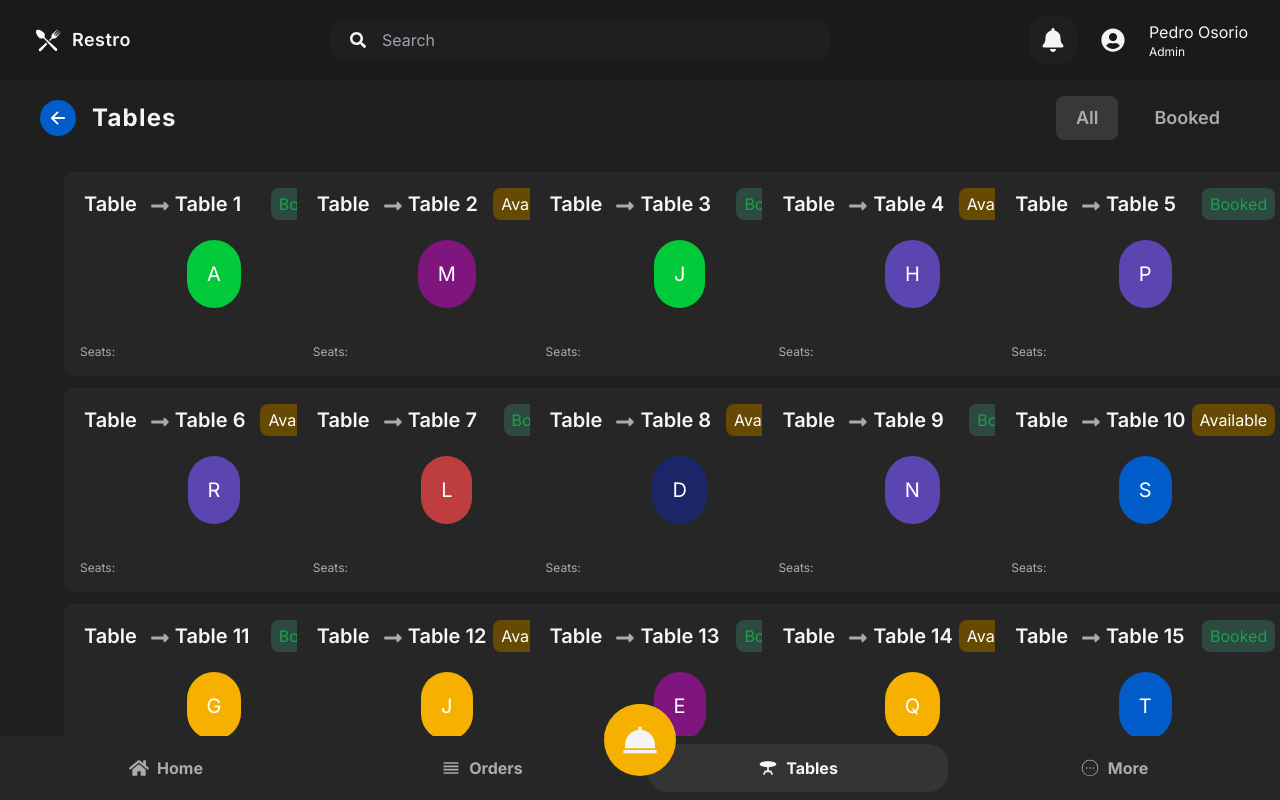
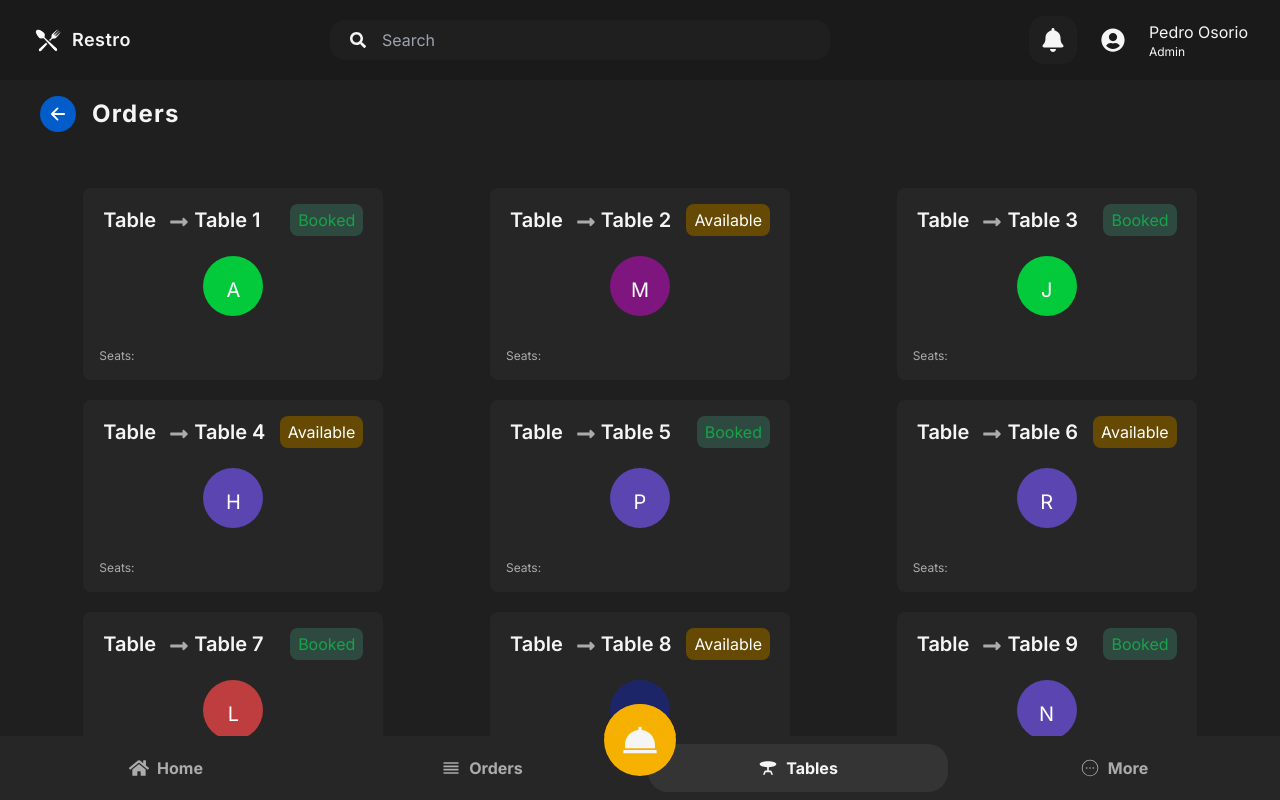
Before and after one commit to PPOSM1993/pos_react_node_js, a React (Vite) app in the folder pos-frontend/: page /tables in a window 1280 px wide. Built offline with nearby package versions, Linux system fonts and the light colour scheme.

Commit message:
Se realiza trabajo de modal y se hacen mejoras a Tables

```diff
--- a/pos-frontend/package.json
+++ b/pos-frontend/package.json
@@ -12,6 +12,7 @@
   "dependencies": {
     "@tanstack/react-query": "^5.84.1",
     "axios": "^1.9.0",
+    "framer-motion": "^12.23.12",
     "notistack": "^3.0.2",
     "react": "^19.1.0",
     "react-dom": "^19.1.0",
--- a/pos-frontend/src/components/shared/BottomNav.jsx
+++ b/pos-frontend/src/components/shared/BottomNav.jsx
@@ -4,7 +4,8 @@ import { MdOutlineReorder, MdTableBar } from "react-icons/md";
 import { CiCircleMore } from "react-icons/ci";
 import { BiSolidDish } from "react-icons/bi";
 import { useNavigate, useLocation } from "react-router-dom";
-import Modal from "./Modal";
+import { Modal } from "../../index";
+
 import { useDispatch } from "react-redux";
 //import { setCustomer } from "../../redux/slices/customerSlice";
 
@@ -12,11 +13,26 @@ const BottomNav = () => {
     const navigate = useNavigate();
     const location = useLocation();
     //const dispatch = useDispatch();
+
     const [isModalOpen, setIsModalOpen] = useState(false);
+    const [guestCount, setGuestCount] = useState(0);
+    const [name, setName] = useState("");
+    const [phone, setPhone] = useState("");
 
     const openModal = () => setIsModalOpen(true);
     const closeModal = () => setIsModalOpen(false);
+
+    const increment = () => {
+        if (guestCount >= 6) return;
+        setGuestCount((prev) => prev + 1);
+    }
+    const decrement = () => {
+        if (guestCount <= 0) return;
+        setGuestCount((prev) => prev - 1);
+    }
+
     const isActive = (path) => location.pathname === path;
+
     return (
         <>
             <div className="fixed bottom-0 left-0 right-0 bg-[#262626] p-2 h-16 flex justify-around">
@@ -43,7 +59,7 @@ const BottomNav = () => {
                 >
                     <MdTableBar className="inline mr-2" size={20} /> <p>Tables</p>
                 </button>
-                <button  className="flex items-center justify-center font-bold text-[#ababab] w-[300px]">
+                <button className="flex items-center justify-center font-bold text-[#ababab] w-[300px]">
                     <CiCircleMore className="inline mr-2" size={20} /> <p>More</p>
                 </button>
 
@@ -54,6 +70,39 @@ const BottomNav = () => {
                 >
                     <BiSolidDish size={40} />
                 </button>
+
+
+                <Modal isOpen={isModalOpen} onClose={closeModal} title="Create Order">
+                    <div className="">
+                        <label htmlFor="" className="block text-[#ababab] mb-2 text-sm font-medium">Customer Name</label>
+                        <div className="flex items-center rounded-lg p-3 px-4 bg-[#1f1f1f]">
+                            <input type="text" placeholder="Enter Customer Name" name="" id="" className="bg-transparent flex-1 text-white focus:outline-none" />
+                        </div>
+                    </div>
+                    <div>
+                        <label className="block text-[#ababab] mb-2 mt-3 text-sm font-medium">Customer Phone</label>
+                        <div className="flex items-center rounded-lg p-3 px-4 bg-[#1f1f1f]">
+                            <input type="text" name="" placeholder="+91-9999999999" id="" className="bg-transparent flex-1 text-white focus:outline-none" />
+
+                        </div>
+                    </div>
+                    <div>
+                        <label htmlFor="" className="block mb-2 mt-3 text-sm font-medium text-[#ababab]">Guest</label>
+                        <div className="flex items-center justify-between bg-[#1f1f1f] px-4 py-3 rounded-lg">
+                            <button onClick={decrement} className="text-yellow-500 text-2xl">&minus;</button>
+                            <span className="text-white">{guestCount} Person</span>
+                            <button onClick={increment} className="text-yellow-500 text-2xl">&#43;</button>
+                        </div>
+                    </div>
+
+
+                    <button className="w-full bg-[#F6B100] text-[#f5f5f5] rounded-lg py-3 mt-8 hover:bg-yellow-700">
+                        Create Order
+                    </button>
+                </Modal>
+
+
+
             </div>
 
         </>
--- a/pos-frontend/src/components/shared/Modal.jsx
+++ b/pos-frontend/src/components/shared/Modal.jsx
@@ -1,12 +1,33 @@
-import React from "react";
+import React from 'react';
+import { motion } from 'framer-motion';
 
 
-const Modal = () => {
-    return (
-        <>
+const Modal = ({ isOpen, onClose, title, children }) => {
+  if (!isOpen) return null;
 
-        </>
-    )
-}
+  return (
+    <div className="fixed inset-0 bg-black bg-opacity-50 flex justify-center items-center z-50">
+      <motion.div
+      initial={{ opacity: 0, scale: 0.9 }}
+      animate={{ opacity: 1, scale: 1 }}
+      exit={{ opacity: 0, scale: 0.9 }}
+      transition={{ duration: 0.3, ease: 'easeInOut' }}
+      className="bg-[#1a1a1a] rounded-lg shadow-lg w-full max-w-lg mx-4">
+        <div className="flex justify-between items-center px-6 py-4 border-b border-b-[#333]">
+          <h2 className="text-xl text-[#f5f5f5] font-semibold">{title}</h2>
+          <button
+            className="text-gray-500 text-2xl hover:text-gray-800"
+            onClick={onClose}
+          >
+            &times;
+          </button>
+        </div>
+        <div className="p-6">
+          {children}
+        </div>
+      </motion.div>
+    </div>
+  );
+};
 
 export default Modal;
--- a/pos-frontend/src/components/tables/TableCard.jsx
+++ b/pos-frontend/src/components/tables/TableCard.jsx
@@ -13,11 +13,11 @@ const TableCard = ({ id, name, status, initials, seats }) => {
                         {status}
                     </p>
                 </div>
-                <div className="flex items-center justify-center mt-5 mb-9">
-                    <h1 className={`text-white rounded-full p-5 text-xl`} style={{ backgroundColor: initials ? getBgColor() : "#1f1f1f" }} >{getAvatarName(initials) || "N/A"}</h1>
+                <div className="flex items-center justify-center mt-5 mb-8">
+                    <h1 className={`text-white rounded-full p-5 text-xl w-[60px] h-[60px] text-center`} style={{ backgroundColor: initials ? getBgColor() : "#1f1f1f" }} >{getAvatarName(initials) || "N/A"}</h1>
                 </div>
                 <p className="text-[#ababab] text-xs">Seats: <span className="text-[#f5f5f5]">{seats}</span></p>
-            </div >
+            </div>
         </>
     )
 }
--- a/pos-frontend/src/pages/Tables.jsx
+++ b/pos-frontend/src/pages/Tables.jsx
@@ -7,30 +7,31 @@ const Tables = () => {
     const [status, setStatus] = useState("all");
     return (
         <>
-            <section className="bg-[#1f1f1f] h-[calc(100vh-5rem)] overflow-hidden ">
+            <section className="bg-[#1f1f1f]  h-[calc(100vh-5rem)] overflow-hidden">
                 <div className="flex items-center justify-between px-10 py-4">
                     <div className="flex items-center gap-4">
                         <BackButton />
-                        <h1 className="text-[#f5f5f5] text-2xl font-bold tracking-wider">Tables</h1>
-                    </div>
-
-                    <div className="flex items-center justify-around gap-4">
-                        <button onClick={() => setStatus("all")} className={`text-[#ababab] text-lg ${status === 'all' && 'bg-[#383838]'} rounded-lg px-5 py-2 font-semibold`}>All</button>
-                        <button onClick={() => setStatus("booked")} className={`text-[#ababab] text-lg ${status === 'progress' && 'bg-[#383838]'} rounded-lg px-5 py-2 font-semibold`}>Booked</button>
+                        <h1 className="text-[#f5f5f5] text-2xl font-bold tracking-wider">Orders</h1>
                     </div>
                 </div>
 
-                <div className="grid grid-cols-5 gap-3 px-16 py-4 h-[650px] overflow-y-scroll scrollbar-hide">
+                <div className="flex flex-wrap justify-around gap-5 p-10 overflow-y-scroll scrollbar-hide h-[650px]">
                     {
                         tables.map((table) => {
-                            return(
-                                <TableCard key={table.id} table={table} name={table.name} status={table.status} initials={table.initial} />
+                            return (
+                                <TableCard
+                                    key={table.id}
+                                    name={table.name}
+                                    status={table.status}
+                                    initials={table.initial}
+                                />
                             )
                         })
                     }
                 </div>
+
+                <BottomNav />
             </section>
-            <BottomNav />
         </>
     )
 }
```
Also changed, not shown: 1 other file (tests, documents, lock files or other folders).
